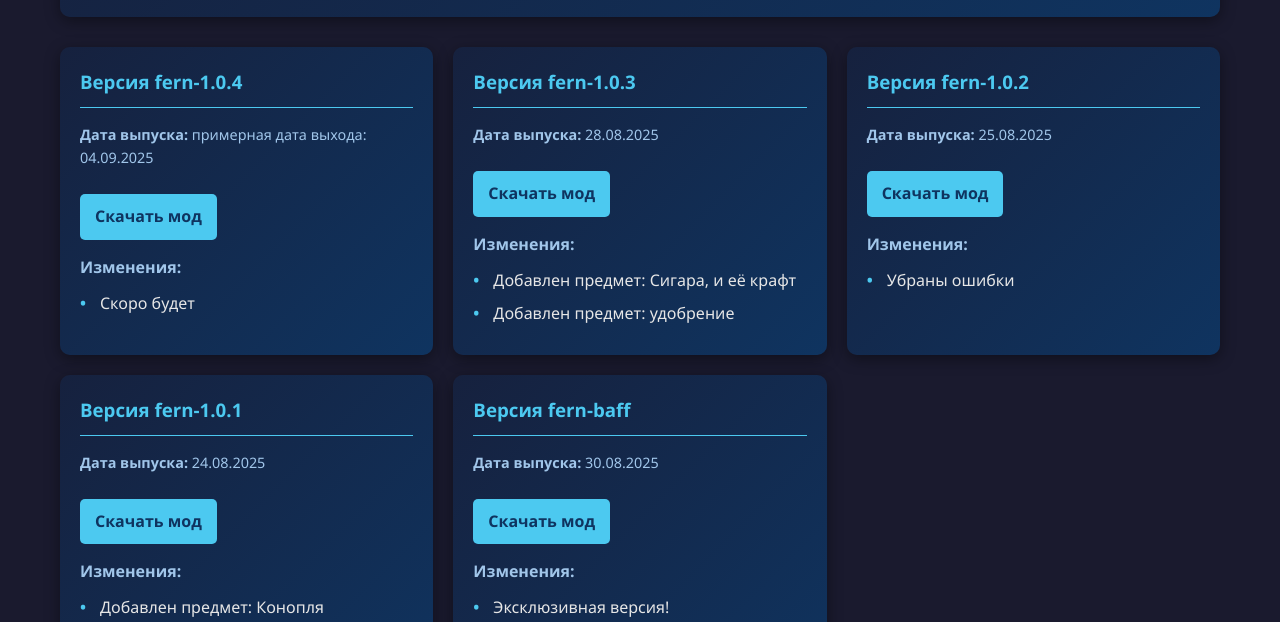
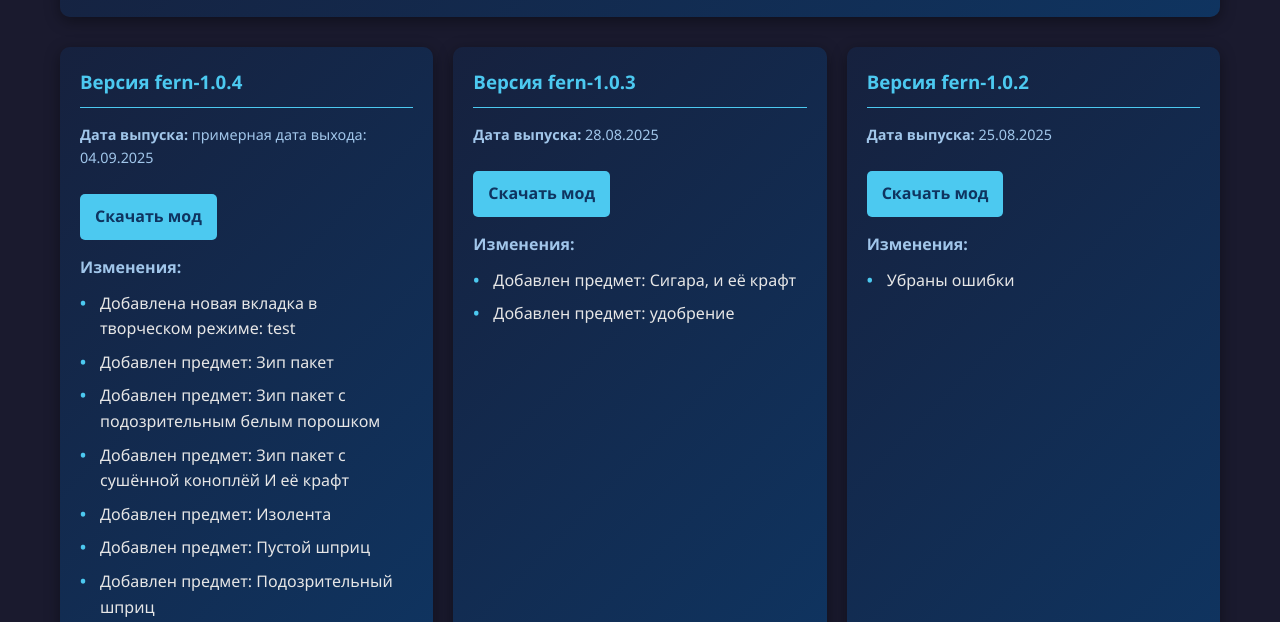
Before and after one commit to 511den/fern-s-mod, a plain HTML site: page index.html in a window 1280 px wide. Shown: the part 178-800 px from the top of the page. Drawn offline with Linux system fonts and the light colour scheme.

Commit message:
Update index.html

```diff
--- a/index.html
+++ b/index.html
@@ -201,7 +201,13 @@
                     releaseDate: "примерная дата выхода: 04.09.2025",
                      file: "https://github.com/511den/fern-s-mod/raw/main/mods/fern-1.0.4.jar", // Замените на реальную ссылку
                     changes: [
-                        "Скоро будет"
+                        "Добавлена новая вкладка в творческом режиме: test",
+						"Добавлен предмет: Зип пакет",
+						"Добавлен предмет: Зип пакет с подозрительным белым порошком",
+						"Добавлен предмет: Зип пакет с сушённой коноплёй И её крафт",
+						"Добавлен предмет: Изолента",
+						"Добавлен предмет: Пустой шприц",
+						"Добавлен предмет: Подозрительный шприц"
                     ]
                 }
             ]
```
